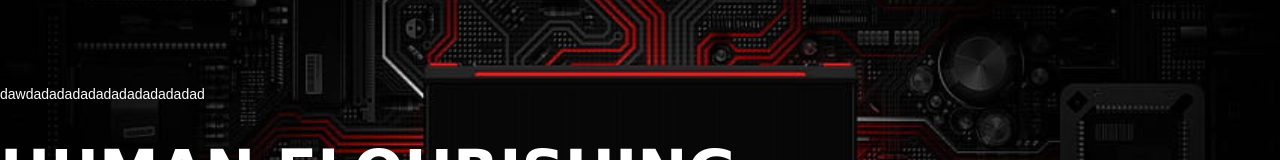
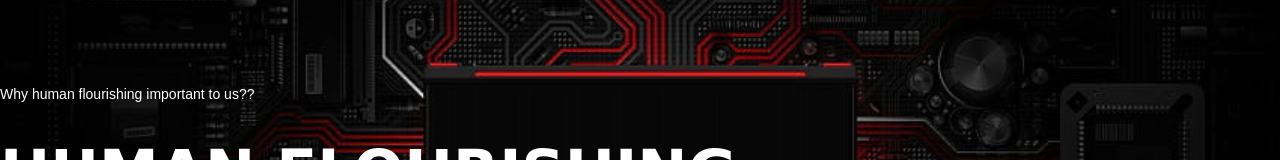
Before and after one commit to Jaynardbalaba/Humanflourishing, a plain HTML site: page human.html in a window 1280 px wide. Shown: the part 174-334 px from the top of the page. Drawn offline with Linux system fonts and the light colour scheme; files whose address does not match are found by name.

Commit message:
Update human.html

```diff
--- a/human.html
+++ b/human.html
@@ -24,7 +24,7 @@
         </header>
         <div class="content">
             <div class="main-text">
-                 <h6><br>dawdadadadadadadadadadadad</h6>
+                 <h6><br>Why human flourishing important to us??</h6>
                  <h1>HUMAN FLOURISHING</h1>
                  <p>Human flourishing is the ability to live a good life. Rooted in Aristotelian ethics, it values health intrinsically and applies universally to all human lives. Human flourishing embraces our shared humanity and serves everyone’s interest. All people should have the conditions for flourishing and realizing their ability to be healthy. They can use their values, talents, and abilities in pursuit of their own goals and health.</p>
                  <a href="#">HUMAN FLOURISHING</a>
```
